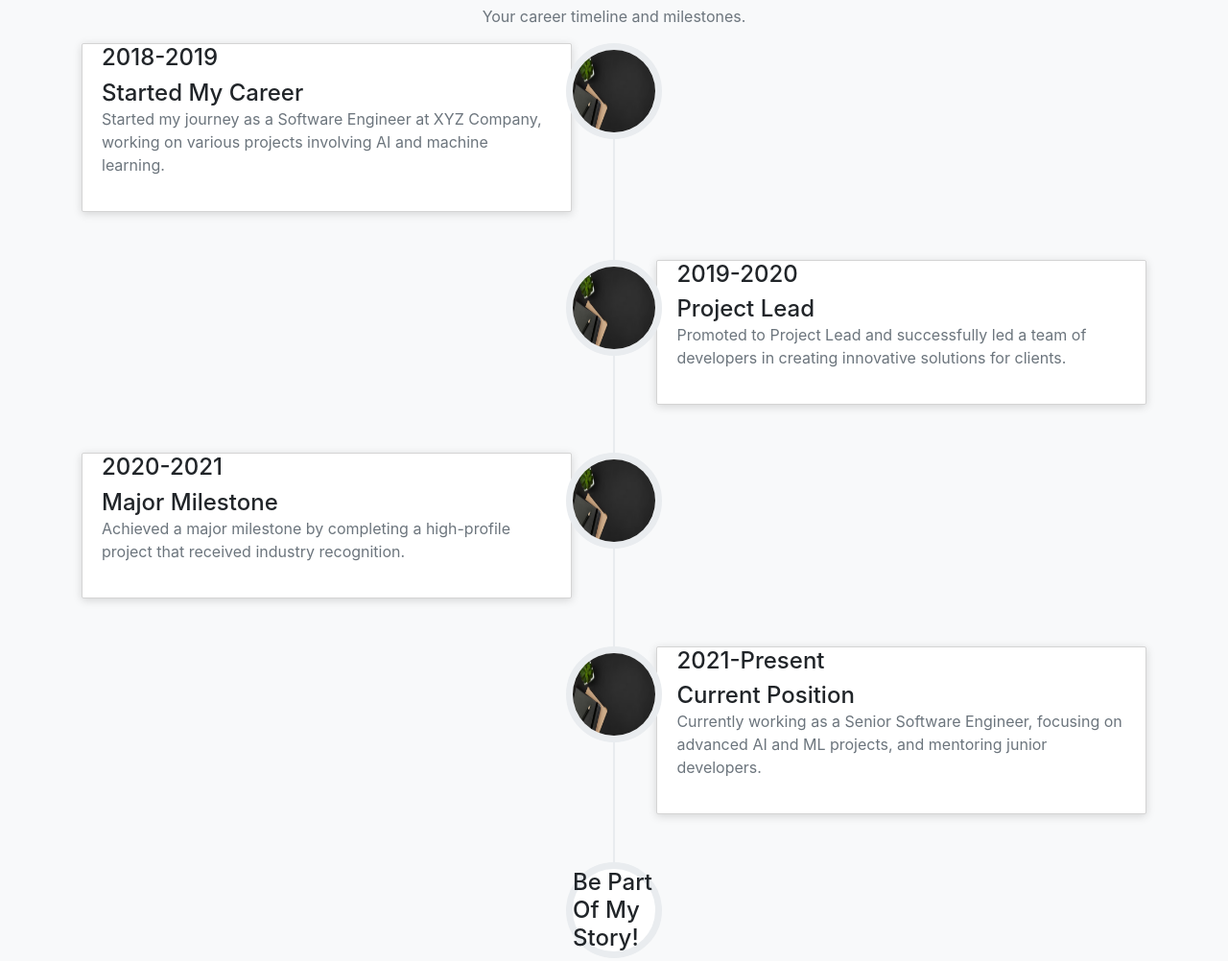
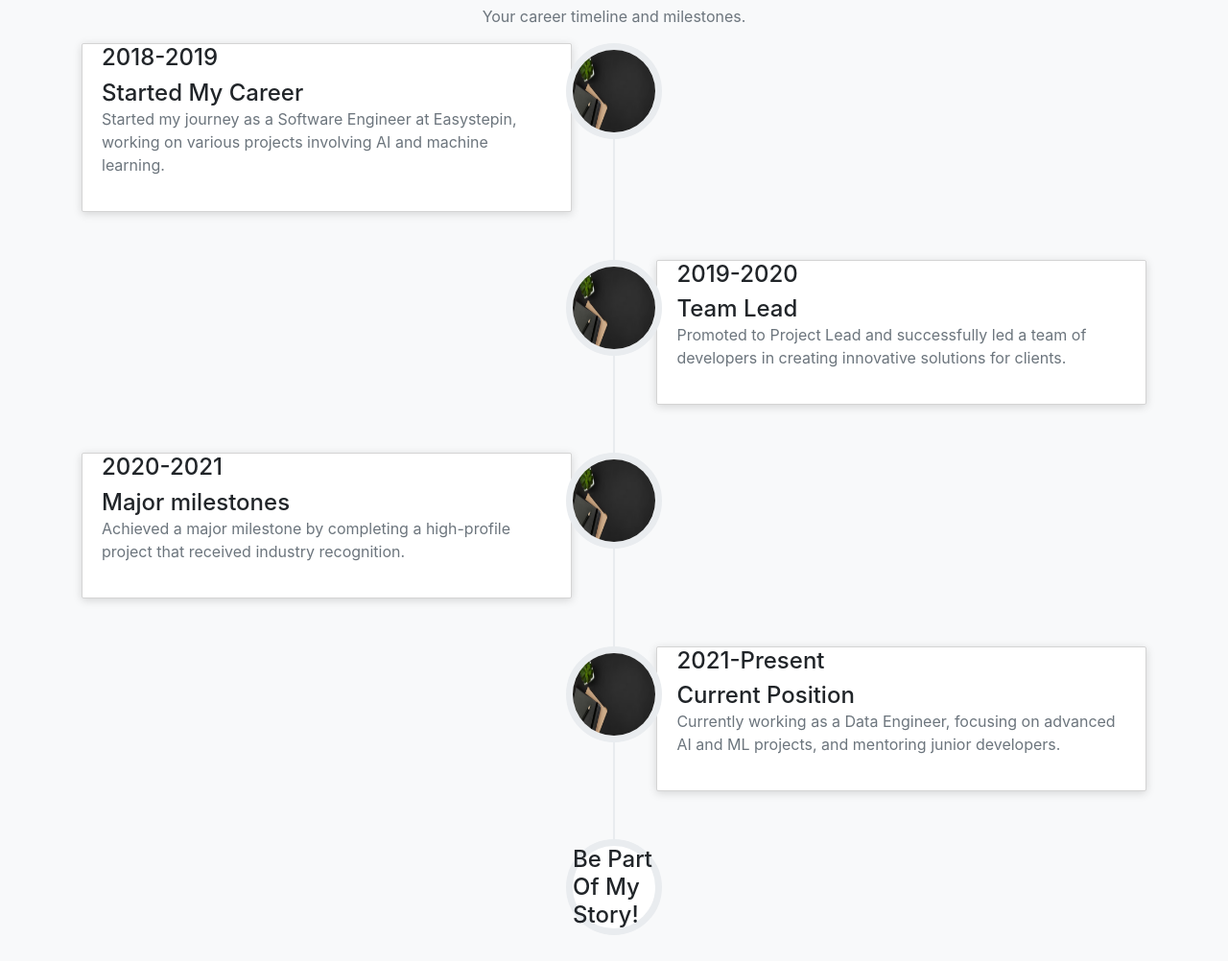
Before and after one commit to tharunkumarau07/portfolio, a plain HTML site: page index.html in a window 1280 px wide. Shown: the part 3121-4123 px from the top of the page at 96% size. Drawn offline with nearby package versions, Linux system fonts and the light colour scheme.

Commit message:
changes1
changes made for testing

```diff
--- a/index.html
+++ b/index.html
@@ -397,7 +397,7 @@
                                     <h4 class="subheading">Started My Career</h4>
                                 </div>
                                 <div class="timeline-body">
-                                    <p class="text-muted">Started my journey as a Software Engineer at XYZ Company, working on various projects involving AI and machine learning.</p>
+                                    <p class="text-muted">Started my journey as a Software Engineer at Easystepin, working on various projects involving AI and machine learning.</p>
                                 </div>
                             </div>
                         </li>
@@ -408,7 +408,7 @@
                             <div class="timeline-panel">
                                 <div class="timeline-heading">
                                     <h4>2019-2020</h4>
-                                    <h4 class="subheading">Project Lead</h4>
+                                    <h4 class="subheading">Team Lead</h4>
                                 </div>
                                 <div class="timeline-body">
                                     <p class="text-muted">Promoted to Project Lead and successfully led a team of developers in creating innovative solutions for clients.</p>
@@ -422,7 +422,7 @@
                             <div class="timeline-panel">
                                 <div class="timeline-heading">
                                     <h4>2020-2021</h4>
-                                    <h4 class="subheading">Major Milestone</h4>
+                                    <h4 class="subheading">Major milestones</h4>
                                 </div>
                                 <div class="timeline-body">
                                     <p class="text-muted">Achieved a major milestone by completing a high-profile project that received industry recognition.</p>
@@ -439,7 +439,7 @@
                                     <h4 class="subheading">Current Position</h4>
                                 </div>
                                 <div class="timeline-body">
-                                    <p class="text-muted">Currently working as a Senior Software Engineer, focusing on advanced AI and ML projects, and mentoring junior developers.</p>
+                                    <p class="text-muted">Currently working as a Data Engineer, focusing on advanced AI and ML projects, and mentoring junior developers.</p>
                                 </div>
                             </div>
                         </li>
```
